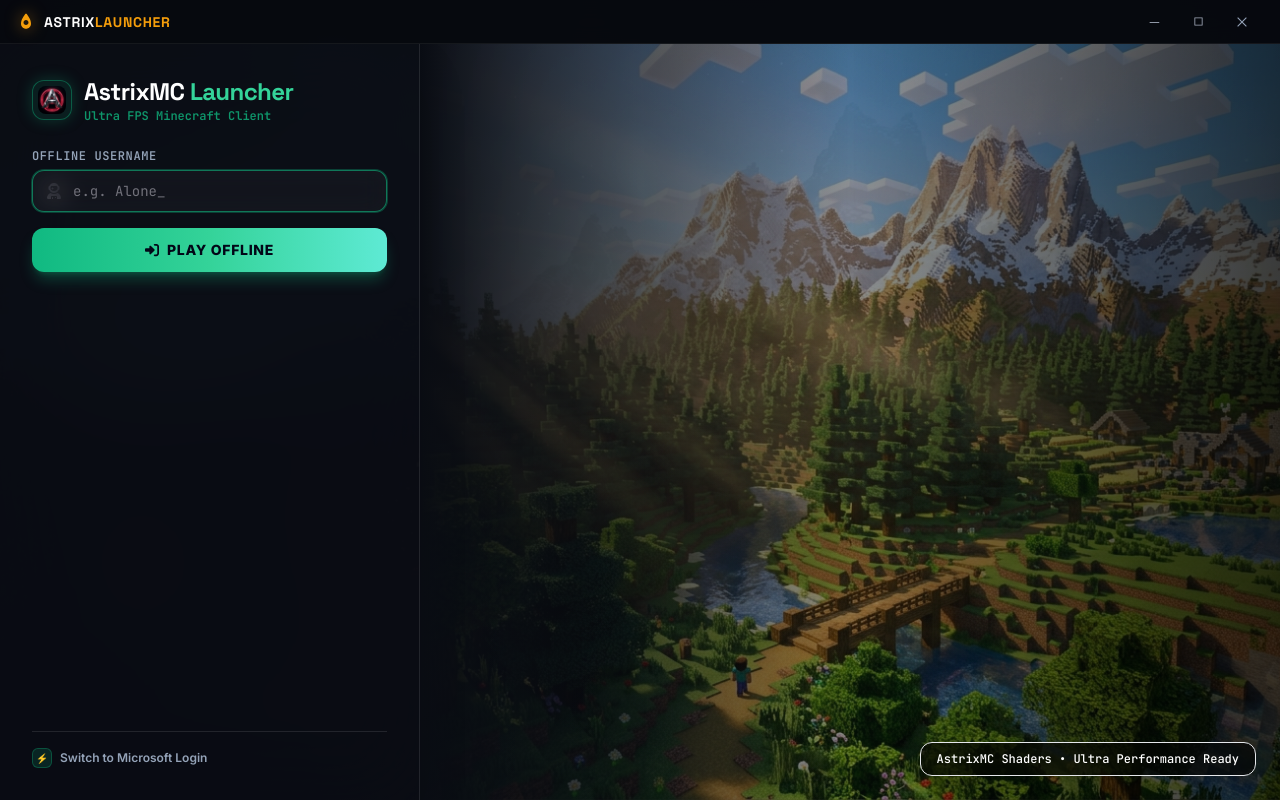
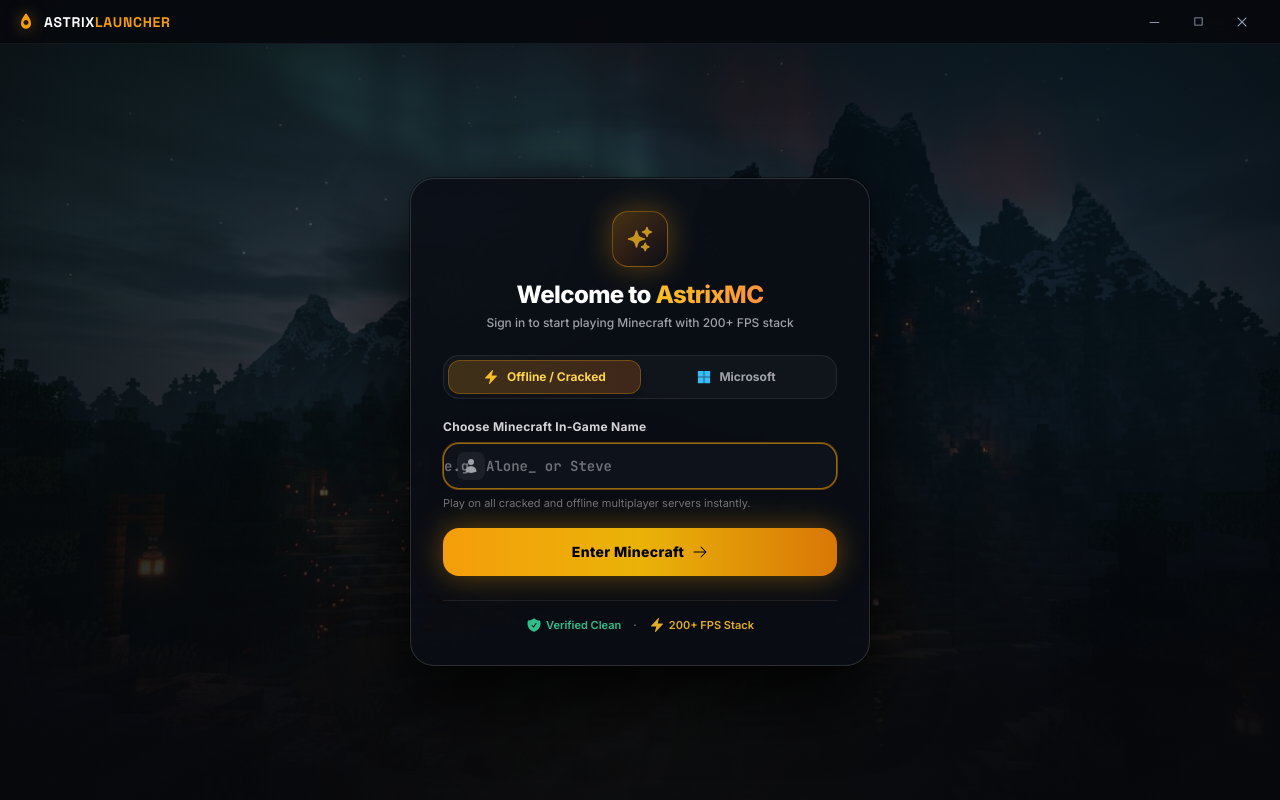
Before and after one commit to Extremez-Surya/AstrixMC-Launcher, a React (Vite) app: page /#/ in a window 1280 px wide. Built offline with nearby package versions, Linux system fonts and the light colour scheme.

Commit message:
feat: modern cinematic glassmorphism login view & type fix

```diff
--- a/src/renderer/components/auth/LoginView.tsx
+++ b/src/renderer/components/auth/LoginView.tsx
@@ -1,9 +1,19 @@
-import { useState } from 'react'
-import { motion } from 'framer-motion'
-import { FaUserAstronaut, FaChevronDown, FaRightToBracket } from 'react-icons/fa6'
+import { useState, useId } from 'react'
+import { motion, AnimatePresence } from 'framer-motion'
+import {
+  HiSparkles,
+  HiUser,
+  HiArrowRight,
+  HiShieldCheck,
+  HiBolt,
+  HiCheck,
+  HiChevronDown,
+  HiArrowPath
+} from 'react-icons/hi2'
+import { FaMicrosoft } from 'react-icons/fa6'
 import { useAuth } from '../../hooks/useAuth'
+import { getAccountAvatar } from '../../utils/avatar'
 import landscapeImg from '../../assets/landscape.jpg'
-import logoImg from '../../assets/logo.jpg'
 
 export default function LoginView({ onComplete }: { onComplete?: () => void }) {
   const {
@@ -17,10 +27,12 @@
     clearError
   } = useAuth()
 
-  const [isOfflineMode, setIsOfflineMode] = useState(accounts.length === 0)
+  const [mode, setMode] = useState<'offline' | 'microsoft'>('offline')
   const [offlineName, setOfflineName] = useState('')
   const [validationError, setValidationError] = useState('')
-  const [isDropdownOpen, setIsDropdownOpen] = useState(false)
+  const [selectedExistingId, setSelectedExistingId] = useState<string | null>(
+    activeAccount ? activeAccount.id : accounts[0]?.id || null
+  )
 
   const handleOfflineSubmit = async (e: React.FormEvent) => {
     e.preventDefault()
@@ -48,150 +60,165 @@
     }
   }
 
+  const handleContinueWithExisting = (acc: any) => {
+    setActiveAccount(acc)
+    if (onComplete) {
+      onComplete()
+    }
+  }
+
   return (
-    <div className="flex h-full w-full overflow-hidden bg-transparent font-sans select-none">
-      {/* Left Column: Login Panel */}
-      <div className="relative z-10 flex h-full w-[420px] shrink-0 flex-col justify-between border-r border-white/10 bg-[#0A0D14]/90 backdrop-blur-2xl p-8 shadow-2xl">
-        {/* Brand header */}
-        <div className="space-y-6">
-          <div className="flex items-center gap-3">
-            <div className="relative flex h-10 w-10 items-center justify-center rounded-xl border border-emerald-500/40 bg-emerald-500/10 shadow-[0_0_15px_rgba(16,185,129,0.25)]">
+    <div className="relative flex h-full w-full items-center justify-center overflow-hidden font-sans select-none">
+      {/* ── CINEMATIC FULLSCREEN BACKGROUND ── */}
+      <div className="absolute inset-0 pointer-events-none -z-10 overflow-hidden">
         <img
-                src={logoImg}
-                alt="AstrixMC"
-                className="h-7 w-7 rounded-lg object-cover"
+          src={landscapeImg}
+          alt="Cinematic Minecraft World"
+          className="h-full w-full object-cover object-center filter brightness-[0.6] contrast-[1.1] saturate-[1.15] scale-105"
+        />
+        {/* Dark radial glow & vignette overlay */}
+        <div className="absolute inset-0 bg-gradient-to-t from-[#07090E] via-[#07090E]/60 to-[#07090E]/40" />
+        <div
+          className="absolute inset-0"
+          style={{
+            background: 'radial-gradient(circle at 50% 45%, transparent 20%, rgba(7, 9, 14, 0.75) 75%, #07090E 100%)'
+          }}
         />
       </div>
-            <div>
-              <h1 className="text-2xl font-black tracking-tight text-white font-display">
-                AstrixMC <span className="text-emerald-400">Launcher</span>
-              </h1>
-              <p className="text-xs font-semibold text-emerald-500/80 font-mono">Ultra FPS Minecraft Client</p>
+
+      {/* ── FLOATING GLASS AUTH CARD ── */}
+      <motion.div
+        initial={{ opacity: 0, scale: 0.94, y: 15 }}
+        animate={{ opacity: 1, scale: 1, y: 0 }}
+        transition={{ duration: 0.35, ease: 'easeOut' }}
+        className="relative z-20 flex flex-col w-full max-w-[460px] rounded-3xl border border-white/[0.14] bg-[#0A0D15]/85 p-8 backdrop-blur-3xl shadow-[0_30px_70px_rgba(0,0,0,0.85)] ring-1 ring-black/50"
+      >
+        {/* Brand Glow & Logo */}
+        <div className="flex flex-col items-center text-center">
+          <div className="relative mb-3 flex h-14 w-14 items-center justify-center rounded-2xl bg-gradient-to-br from-amber-500/25 via-orange-500/15 to-transparent border border-amber-500/40 shadow-[0_0_30px_rgba(245,158,11,0.35)]">
+            <HiSparkles className="h-7 w-7 text-amber-400 animate-pulse" />
+          </div>
+          <h2 className="text-2xl font-black tracking-tight text-white">
+            Welcome to <span className="bg-gradient-to-r from-amber-400 to-orange-400 bg-clip-text text-transparent">AstrixMC</span>
+          </h2>
+          <p className="mt-1 text-xs font-medium text-zinc-400">
+            Sign in to start playing Minecraft with 200+ FPS stack
+          </p>
+        </div>
+
+        {/* Existing Accounts Bar (if user already logged in previously) */}
+        {accounts.length > 0 && (
+          <div className="mt-6 space-y-2">
+            <div className="flex items-center justify-between text-[11px] font-bold uppercase tracking-wider text-zinc-400 px-1">
+              <span>Saved Profiles</span>
+              <span className="text-zinc-500">{accounts.length} profile{accounts.length > 1 ? 's' : ''}</span>
+            </div>
+            <div className="max-h-36 overflow-y-auto space-y-1.5 rounded-2xl border border-white/[0.08] bg-white/[0.03] p-1.5">
+              {accounts.map((acc) => {
+                const avatar = getAccountAvatar(acc, 28)
+                return (
+                  <button
+                    key={acc.id}
+                    type="button"
+                    onClick={() => handleContinueWithExisting(acc)}
+                    className="group flex w-full items-center justify-between rounded-xl px-3 py-2 text-left transition-all hover:bg-white/[0.08]"
+                  >
+                    <div className="flex items-center gap-2.5">
+                      <div className="h-7 w-7 rounded-lg overflow-hidden ring-1 ring-white/10 shrink-0 bg-black/40">
+                        <img
+                          src={avatar}
+                          alt={acc.username}
+                          className="h-full w-full object-cover"
+                          onError={(e) => {
+                            e.currentTarget.style.display = 'none'
+                          }}
+                        />
+                      </div>
+                      <div className="flex flex-col">
+                        <span className="text-xs font-bold text-white group-hover:text-amber-400 transition-colors">
+                          {acc.username}
+                        </span>
+                        <span className="text-[10px] text-zinc-500 font-medium capitalize">
+                          {acc.type === 'microsoft' ? 'Microsoft Account' : 'Offline Account'}
+                        </span>
                       </div>
                     </div>
+                    <div className="flex items-center gap-1.5 text-xs font-bold text-amber-400 opacity-0 group-hover:opacity-100 transition-opacity">
+                      <span>Play</span>
+                      <HiArrowRight className="h-3.5 w-3.5" />
+                    </div>
+                  </button>
+                )
+              })}
+            </div>
+          </div>
+        )}
 
+        {/* Divider if existing accounts exist */}
+        {accounts.length > 0 && (
+          <div className="my-5 flex items-center gap-3">
+            <div className="h-[1px] flex-1 bg-white/[0.08]" />
+            <span className="text-[10px] font-bold uppercase tracking-widest text-zinc-500">Or New Login</span>
+            <div className="h-[1px] flex-1 bg-white/[0.08]" />
+          </div>
+        )}
+
+        {/* Auth Mode Pill Tabs */}
+        <div className={`flex rounded-2xl border border-white/[0.08] bg-white/[0.03] p-1 ${accounts.length === 0 ? 'mt-6' : ''}`}>
+          <button
+            type="button"
+            onClick={() => {
+              setMode('offline')
+              clearError()
+              setValidationError('')
+            }}
+            className={`flex flex-1 items-center justify-center gap-2 rounded-xl py-2 text-xs font-bold transition-all ${mode === 'offline'
+                ? 'bg-gradient-to-r from-amber-500/20 to-orange-500/20 text-amber-300 border border-amber-500/30 shadow-md'
+                : 'text-zinc-400 hover:text-white'
+              }`}
+          >
+            <HiBolt className="h-4 w-4 text-amber-400" />
+            <span>Offline / Cracked</span>
+          </button>
+          <button
+            type="button"
+            onClick={() => {
+              setMode('microsoft')
+              clearError()
+              setValidationError('')
+            }}
+            className={`flex flex-1 items-center justify-center gap-2 rounded-xl py-2 text-xs font-bold transition-all ${mode === 'microsoft'
+                ? 'bg-gradient-to-r from-sky-500/20 to-blue-500/20 text-sky-300 border border-sky-500/30 shadow-md'
+                : 'text-zinc-400 hover:text-white'
+              }`}
+          >
+            <FaMicrosoft className="h-3.5 w-3.5 text-sky-400" />
+            <span>Microsoft</span>
+          </button>
+        </div>
+
+        {/* Error Notification */}
         {(error || validationError) && (
           <motion.div
-              initial={{ opacity: 0, y: -5 }}
+            initial={{ opacity: 0, y: -6 }}
             animate={{ opacity: 1, y: 0 }}
-              className="rounded-xl border border-rose-500/30 bg-rose-500/10 p-3 text-xs text-rose-300 backdrop-blur-md"
+            className="mt-4 rounded-xl border border-rose-500/30 bg-rose-500/15 p-3 text-xs font-medium text-rose-300"
           >
             {error || validationError}
           </motion.div>
         )}
 
-          {/* Microsoft Login Button */}
-          {!isOfflineMode && (
-            <div className="space-y-4">
-              <button
-                type="button"
-                onClick={handleMicrosoft}
-                disabled={isLoading}
-                className="group relative flex w-full items-center justify-center gap-3 rounded-xl bg-white px-4 py-3 text-sm font-extrabold text-slate-950 shadow-[0_0_25px_rgba(255,255,255,0.2)] transition-all hover:bg-slate-100 active:scale-[0.98] disabled:opacity-60"
-              >
-                {/* Official Microsoft 4-square icon */}
-                <div className="grid grid-cols-2 gap-0.5">
-                  <div className="h-2 w-2 bg-[#f25022]" />
-                  <div className="h-2 w-2 bg-[#7fba00]" />
-                  <div className="h-2 w-2 bg-[#00a4ef]" />
-                  <div className="h-2 w-2 bg-[#ffb900]" />
+        {/* ── OFFLINE FORM ── */}
+        {mode === 'offline' && (
+          <form onSubmit={handleOfflineSubmit} className="mt-5 space-y-4">
+            <div>
+              <label className="mb-2 block text-xs font-bold tracking-wide text-zinc-300">
+                Choose Minecraft In-Game Name
+              </label>
+              <div className="relative flex items-center">
+                <div className="absolute left-3.5 flex h-7 w-7 items-center justify-center rounded-lg bg-white/[0.06] text-zinc-400">
+                  <HiUser className="h-4 w-4" />
                 </div>
-                <span>{isLoading ? 'Connecting to Microsoft...' : 'Login with Microsoft'}</span>
-              </button>
-
-              {/* Logged in users section (if accounts exist) */}
-              {accounts.length > 0 && (
-                <div className="space-y-2 pt-4">
-                  <label className="text-xs font-semibold uppercase tracking-wider text-[#94A3B8] font-mono">
-                    Logged In Users
-                  </label>
-
-                  <div className="relative">
-                    <button
-                      type="button"
-                      onClick={() => setIsDropdownOpen(!isDropdownOpen)}
-                      className="flex w-full items-center justify-between rounded-xl border border-white/10 bg-white/[0.04] px-3.5 py-2.5 text-left text-sm text-white transition-colors hover:border-emerald-500/40 backdrop-blur-md"
-                    >
-                      <div className="flex items-center gap-2.5">
-                        <img
-                          src={`https://minotar.net/avatar/${activeAccount?.username || 'Steve'}/28.png`}
-                          alt="avatar"
-                          className="h-6 w-6 rounded"
-                          onError={(e) => {
-                            ;(e.target as HTMLElement).style.display = 'none'
-                          }}
-                        />
-                        <span className="font-medium">
-                          {activeAccount ? `${activeAccount.username} (${activeAccount.type})` : 'Select user'}
-                        </span>
-                      </div>
-                      <FaChevronDown className="text-xs text-[#94A3B8]" />
-                    </button>
-
-                    {isDropdownOpen && (
-                      <div className="absolute left-0 right-0 top-full z-50 mt-1 max-h-48 overflow-y-auto rounded-xl border border-white/10 bg-[#0F1622] p-1 shadow-2xl backdrop-blur-xl">
-                        {accounts.map((acc) => (
-                          <button
-                            key={acc.id}
-                            type="button"
-                            onClick={() => {
-                              setActiveAccount(acc)
-                              setIsDropdownOpen(false)
-                            }}
-                            className={`flex w-full items-center gap-2.5 rounded-lg px-3 py-2 text-left text-xs transition-colors ${
-                              activeAccount?.id === acc.id
-                                ? 'bg-emerald-500/15 text-emerald-400 font-bold border border-emerald-500/30'
-                                : 'text-zinc-300 hover:bg-white/5'
-                            }`}
-                          >
-                            <img
-                              src={`https://minotar.net/avatar/${acc.username}/24.png`}
-                              alt="avatar"
-                              className="h-5 w-5 rounded"
-                            />
-                            <span>{acc.username}</span>
-                            <span className="ml-auto text-[10px] uppercase font-mono text-zinc-500">
-                              {acc.type}
-                            </span>
-                          </button>
-                        ))}
-                      </div>
-                    )}
-                  </div>
-
-                  <div className="flex items-center justify-between pt-1">
-                    <button
-                      type="button"
-                      onClick={() => setActiveAccount(null)}
-                      className="text-xs text-[#94A3B8] hover:text-white transition-colors"
-                    >
-                      Log Out
-                    </button>
-
-                    {activeAccount && (
-                      <button
-                        type="button"
-                        onClick={() => onComplete && onComplete()}
-                        className="rounded-lg bg-emerald-500 px-4 py-1.5 text-xs font-black uppercase text-slate-950 hover:bg-emerald-400 transition-all shadow-md shadow-emerald-500/25"
-                      >
-                        Play
-                      </button>
-                    )}
-                  </div>
-                </div>
-              )}
-            </div>
-          )}
-
-          {/* Offline Mode Form */}
-          {isOfflineMode && (
-            <form onSubmit={handleOfflineSubmit} className="space-y-4">
-              <div>
-                <label className="mb-1.5 block text-xs font-semibold uppercase tracking-wider text-[#94A3B8] font-mono">
-                  Offline Username
-                </label>
-                <div className="relative">
-                  <FaUserAstronaut className="absolute left-3.5 top-1/2 -translate-y-1/2 text-zinc-500" />
                 <input
                   type="text"
                   value={offlineName}
@@ -199,56 +226,92 @@
                     setOfflineName(e.target.value)
                     if (validationError) setValidationError('')
                   }}
-                    placeholder="e.g. Alone_"
-                    className="w-full rounded-xl border border-white/10 bg-white/[0.04] py-2.5 pl-10 pr-4 text-sm text-white placeholder-zinc-500 focus:border-emerald-500/60 focus:outline-none focus:ring-1 focus:ring-emerald-500/30 transition-all font-mono backdrop-blur-md"
+                  placeholder="e.g. Alone_ or Steve"
+                  maxLength={16}
                   autoFocus
+                  className="w-full rounded-2xl border border-white/[0.12] bg-white/[0.04] py-3 pl-13 pr-12 text-sm font-semibold text-white placeholder-zinc-500 focus:border-amber-500/60 focus:bg-[#0E121B] focus:outline-none focus:ring-1 focus:ring-amber-500/40 transition-all font-mono"
+                />
+                {/* Live Preview Avatar on right of input */}
+                {offlineName.trim().length >= 3 && (
+                  <div className="absolute right-3 h-7 w-7 rounded-lg overflow-hidden ring-1 ring-white/10">
+                    <img
+                      src={`https://minotar.net/avatar/${encodeURIComponent(offlineName.trim())}/28.png`}
+                      alt="Avatar"
+                      className="h-full w-full object-cover"
+                      onError={(e) => {
+                        e.currentTarget.style.display = 'none'
+                      }}
                     />
                   </div>
+                )}
+              </div>
+              <p className="mt-1.5 text-[11px] text-zinc-500">
+                Play on all cracked and offline multiplayer servers instantly.
+              </p>
             </div>
 
+            {/* Launch Button */}
             <button
               type="submit"
               disabled={isLoading}
-                className="flex w-full items-center justify-center gap-2 rounded-xl bg-gradient-to-r from-emerald-500 via-emerald-400 to-teal-300 py-3 text-sm font-black uppercase tracking-wider text-slate-950 shadow-lg shadow-emerald-500/30 transition-all hover:brightness-110 active:scale-[0.98] disabled:opacity-60"
+              className="group relative flex w-full items-center justify-center gap-2 rounded-2xl bg-gradient-to-r from-[#F59E0B] via-[#EAB308] to-[#D97706] py-3.5 text-sm font-extrabold tracking-wide text-black shadow-[0_0_30px_rgba(245,158,11,0.4)] hover:shadow-[0_0_45px_rgba(245,158,11,0.6)] hover:scale-[1.01] active:scale-[0.98] transition-all disabled:opacity-60"
             >
-                <FaRightToBracket />
-                <span>{isLoading ? 'Creating Account...' : 'Play Offline'}</span>
+              {isLoading ? (
+                <>
+                  <HiArrowPath className="h-5 w-5 animate-spin" />
+                  <span>Setting Up Account...</span>
+                </>
+              ) : (
+                <>
+                  <span>Enter Minecraft</span>
+                  <HiArrowRight className="h-4 w-4 group-hover:translate-x-1 transition-transform" />
+                </>
+              )}
             </button>
           </form>
         )}
-        </div>
 
-        {/* Bottom Switch Toggle */}
-        <div className="border-t border-white/10 pt-4">
+        {/* ── MICROSOFT LOGIN FORM ── */}
+        {mode === 'microsoft' && (
+          <div className="mt-5 space-y-4">
+            <p className="text-xs leading-relaxed text-zinc-300">
+              Sign in with your official Microsoft account to sync your licensed skins, capes, and join official realms & servers.
+            </p>
+
             <button
               type="button"
-            onClick={() => {
-              setIsOfflineMode(!isOfflineMode)
-              clearError()
-              setValidationError('')
-            }}
-            className="flex items-center gap-2 text-xs font-semibold text-[#94A3B8] transition-colors hover:text-white"
+              onClick={handleMicrosoft}
+              disabled={isLoading}
+              className="group relative flex w-full items-center justify-center gap-3 rounded-2xl bg-white hover:bg-zinc-100 py-3.5 text-sm font-extrabold text-black shadow-[0_0_30px_rgba(255,255,255,0.25)] hover:scale-[1.01] active:scale-[0.98] transition-all disabled:opacity-60"
             >
-            <div className="flex h-5 w-5 items-center justify-center rounded-md bg-emerald-500/15 text-emerald-400 border border-emerald-500/30 text-[10px]">
-              ⚡
+              <div className="grid grid-cols-2 gap-0.5">
+                <div className="h-2 w-2 bg-[#f25022]" />
+                <div className="h-2 w-2 bg-[#7fba00]" />
+                <div className="h-2 w-2 bg-[#00a4ef]" />
+                <div className="h-2 w-2 bg-[#ffb900]" />
               </div>
-            <span>{isOfflineMode ? 'Switch to Microsoft Login' : 'Switch to offline mode'}</span>
+              <span>{isLoading ? 'Connecting to Microsoft...' : 'Continue with Microsoft'}</span>
             </button>
+
+            <div className="rounded-xl border border-white/[0.06] bg-white/[0.02] p-3 text-[11px] text-zinc-400">
+              🔒 Uses official secure OAuth. AstrixMC never stores your password.
             </div>
           </div>
+        )}
 
-      {/* Right Column: Landscape Visual with Glass Accents */}
-      <div className="relative flex-1 overflow-hidden">
-        <img
-          src={landscapeImg}
-          alt="Minecraft World"
-          className="h-full w-full object-cover filter brightness-90 contrast-105 opacity-60"
-        />
-        <div className="absolute inset-0 bg-gradient-to-r from-[#0A0D14] via-transparent to-black/60" />
-        <div className="absolute bottom-6 right-6 rounded-xl border border-white/12 bg-black/60 px-4 py-2 text-xs font-mono font-medium text-white backdrop-blur-xl shadow-lg">
-          AstrixMC Shaders &bull; Ultra Performance Ready
+        {/* Footer Badges */}
+        <div className="mt-6 flex items-center justify-center gap-3 border-t border-white/[0.08] pt-4 text-[11px] font-semibold text-zinc-500">
+          <div className="flex items-center gap-1 text-emerald-400/90">
+            <HiShieldCheck className="h-4 w-4" />
+            <span>Verified Clean</span>
+          </div>
+          <span>·</span>
+          <div className="flex items-center gap-1 text-amber-400/90">
+            <HiBolt className="h-4 w-4" />
+            <span>200+ FPS Stack</span>
           </div>
         </div>
+      </motion.div>
     </div>
   )
 }
--- a/src/shared/types/instance.ts
+++ b/src/shared/types/instance.ts
@@ -1,6 +1,7 @@
 export interface GameInstance {
   id: string
   name: string
+  description?: string
   icon: string
   mcVersion: string
   modLoader?: {
```
Lines whose indentation alone changed are shown as unchanged.
